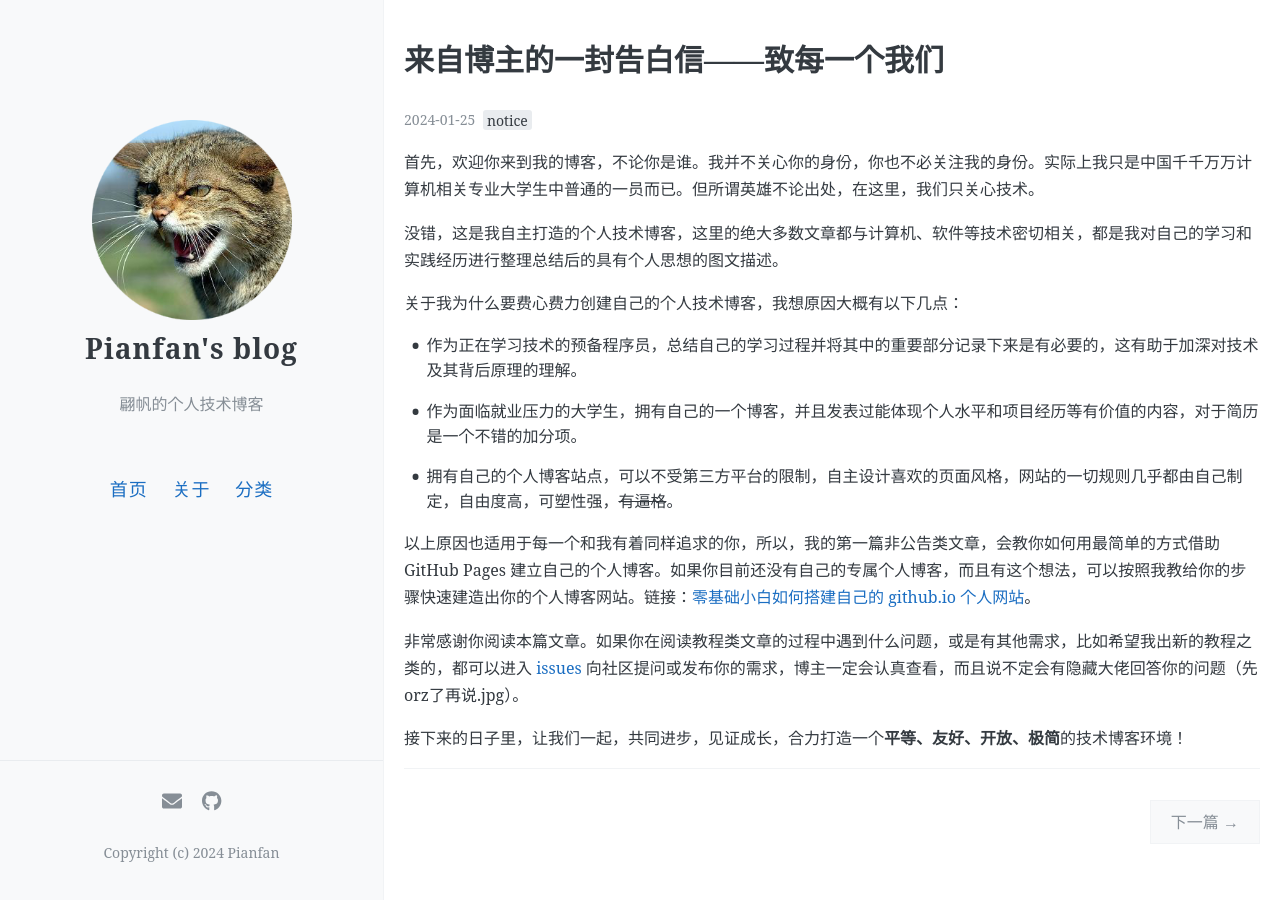
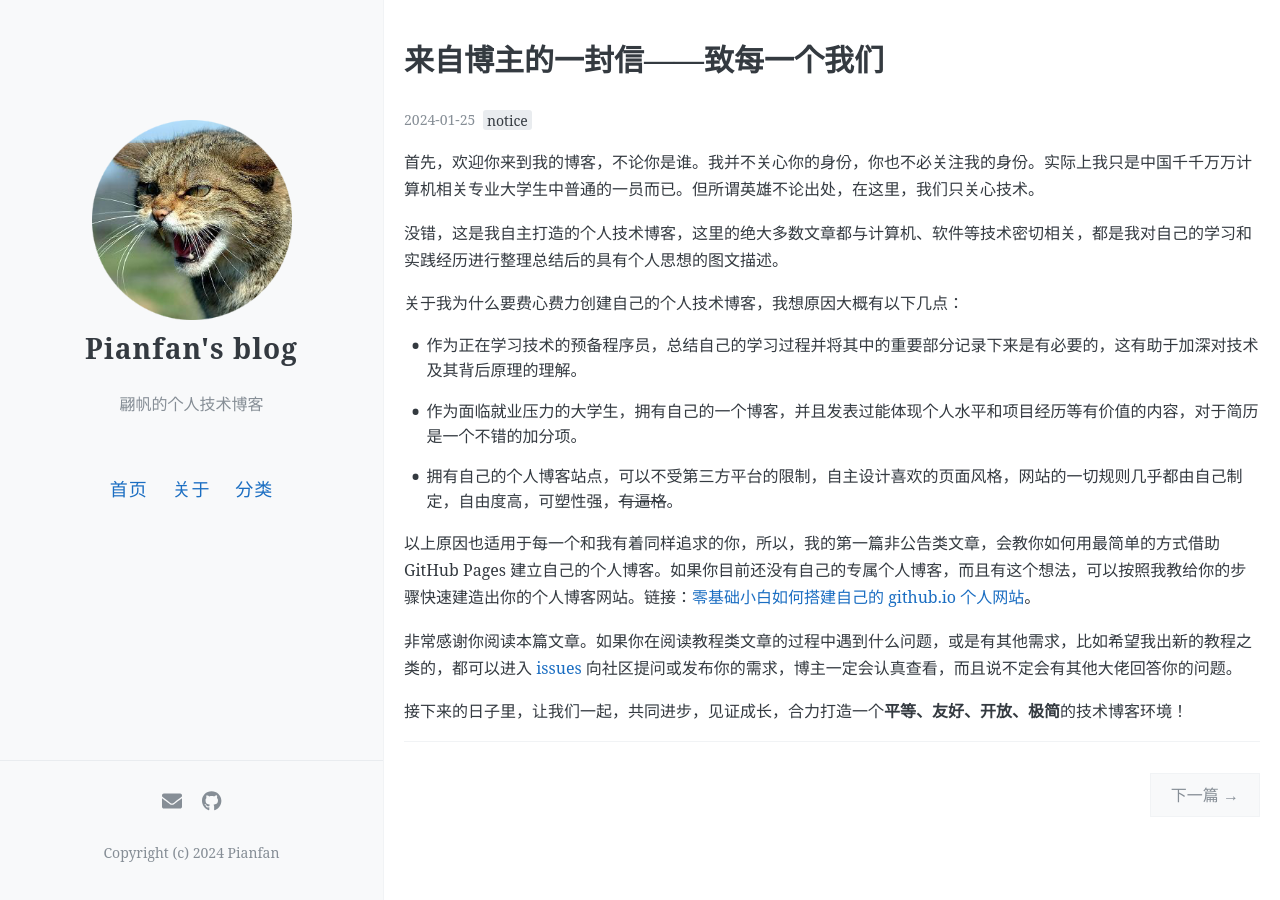
Before and after one commit to pianfan/pianfan.github.io, a Jekyll site: the page built from _posts/2024-1-25-letter_to_you.md, in a window 1280 px wide. Built offline with Jekyll 4.4.1, drawn with Linux system fonts in a browser that asks for light colours.

Commit message:
更新 2024-1-25-letter_to_you.md

```diff
--- a/_posts/2024-1-25-letter_to_you.md
+++ b/_posts/2024-1-25-letter_to_you.md
@@ -1,6 +1,6 @@
 ---
 layout: post
-title: "来自博主的一封告白信——致每一个我们"
+title: "来自博主的一封信——致每一个我们"
 date:   2024-1-25
 tags: [notice]
 comments: true
@@ -23,6 +23,6 @@ author: pianfan
 
 以上原因也适用于每一个和我有着同样追求的你，所以，我的第一篇非公告类文章，会教你如何用最简单的方式借助 GitHub Pages 建立自己的个人博客。如果你目前还没有自己的专属个人博客，而且有这个想法，可以按照我教给你的步骤快速建造出你的个人博客网站。链接：[零基础小白如何搭建自己的 github.io 个人网站](https://pianfan.github.io/build_own_website/)。
 
-非常感谢你阅读本篇文章。如果你在阅读教程类文章的过程中遇到什么问题，或是有其他需求，比如希望我出新的教程之类的，都可以进入 [issues](https://github.com/pianfan/pianfan.github.io/issues) 向社区提问或发布你的需求，博主一定会认真查看，而且说不定会有隐藏大佬回答你的问题（先orz了再说.jpg）。
+非常感谢你阅读本篇文章。如果你在阅读教程类文章的过程中遇到什么问题，或是有其他需求，比如希望我出新的教程之类的，都可以进入 [issues](https://github.com/pianfan/pianfan.github.io/issues) 向社区提问或发布你的需求，博主一定会认真查看，而且说不定会有其他大佬回答你的问题。
 
 接下来的日子里，让我们一起，共同进步，见证成长，合力打造一个**平等、友好、开放、极简**的技术博客环境！
```
